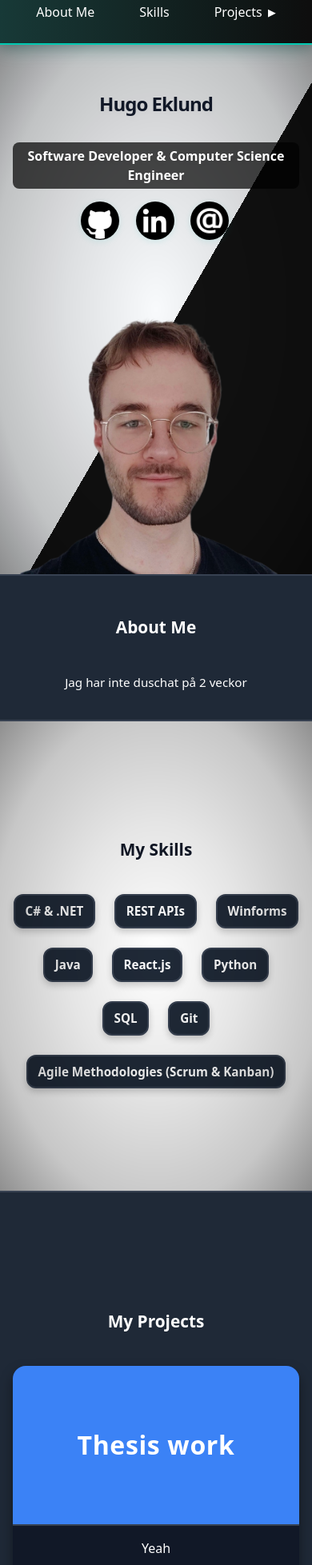
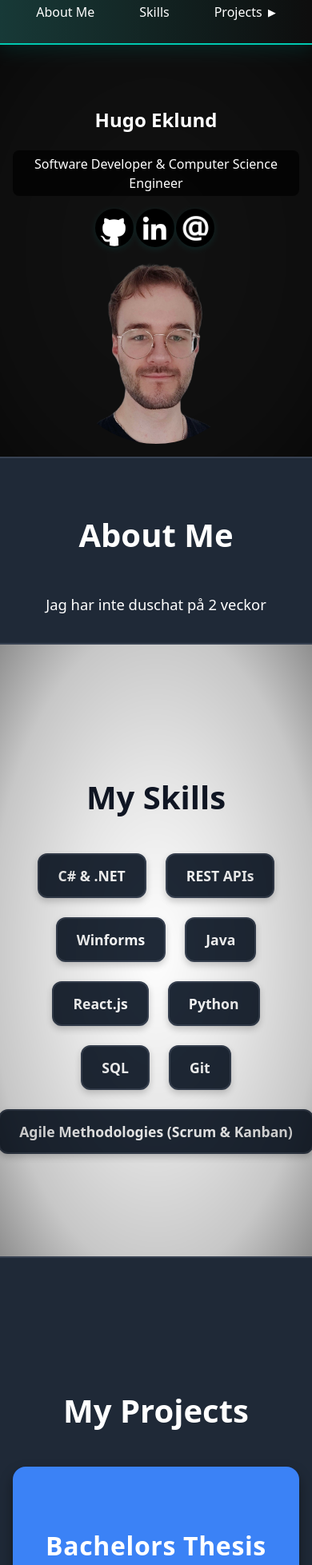
Before and after one commit to HugoEklund/PortfolioWeb, a React (Vite) app in the folder Frontend/: page / in a window 390 px wide. Shown: the part 40-1997 px from the top of the page at 80% size. Built offline with nearby package versions, Linux system fonts and the light colour scheme.

Commit message:
implementing projects

```diff
--- a/Frontend/src/App.css
+++ b/Frontend/src/App.css
@@ -95,116 +95,74 @@
 .hero-section {
     position: relative;
     background: none;
-    padding: 20rem 0 0 0;
+    padding: clamp(2.5rem, 8vw, 12rem) 0 0 0;
     display: flex;
     align-items: stretch;
     justify-content: center;
     overflow: hidden;
 }
-.hero-section::before {
-    content: '';
-    position: absolute;
-    top: 0; left: 0; bottom: 0; right: 0;
-    background: linear-gradient(120deg, #f8fafc 0% 54%, transparent 54% 100%);
-    z-index: 0;
-}
+
 .hero-content-wrapper {
-    position: relative;
     display: flex;
     flex-direction: row;
     align-items: flex-end;
     justify-content: space-between;
     width: 100%;
     max-width: 72rem;
+    min-height: clamp(400px, 50vh, 600px);
+    padding: clamp(1rem, 2vw, 2.5rem);
     z-index: 1;
-    min-height: 800px;
-    padding: 2.5rem 1.5rem 2.5rem 1.5rem;
     gap: 0;
 }
-.hero-text-content {
-    flex: 1 1 0;
-    display: flex;
-    flex-direction: column;
-    justify-content: center;
-    align-items: flex-start;
-    background: none;
-    padding: 1.5rem 1.5rem 1.5rem 0;
-    z-index: 2;
-    position: relative;
-    top: -2rem;
-}
-.hero-name {
-    color: var(--dark-grey-bg);
-    font-size: 2.7rem;
-    font-weight: 800;
-    margin-bottom: 1.1rem;
-    line-height: 1.2;
-    letter-spacing: -1px;
-    text-shadow: 0 2px 8px rgba(0,0,0,0.04);
-}
-.hero-title {
-    color: var(--dark-grey-bg);
-    font-size: 1.1rem;
-    font-weight: 600;
-    margin-bottom: 1.5rem;
-    text-shadow: 0 2px 8px rgba(0,0,0,0.04);
-}
-.social-icons {
-    margin-bottom: 3rem;
-    display: flex;
-    flex-direction: row;
-    gap: 1.1rem;
-    align-items: center;
-    justify-content: flex-start;
-}
+
 .hero-image-wrapper {
+    width: clamp(240px, 40vw, 500px);
+    max-width: 90vw;
     display: flex;
     align-items: flex-end;
-    justify-content: flex-end;
+    justify-content: center;
+    margin: 0 auto;
+    background: none;
     z-index: 2;
-    background: none;
-    padding-left: 2rem;
-    position: absolute;
-    left: 80%;
-    bottom: 0;
-    width: 800px;
+    overflow: visible;
+    position: relative;
 }
-.hero-content-wrapper {
-    position: relative;
-    display: flex;
-    flex-direction: row;
-    align-items: flex-end;
-    justify-content: space-between;
-    width: 100%;
-    max-width: 72rem;
-    z-index: 1;
-    min-height: 480px;
-    padding: 2.5rem 1.5rem 2.5rem 1.5rem;
-}
+
 .hero-image {
     width: 100%;
     height: auto;
-    object-fit: cover;
     display: block;
-    transition: transform 0.3s, opacity 0.3s;
+    object-fit: contain;
+    border-radius: 50%;
 }
 
-@media (max-width: 900px) {
+@media (max-width: 1200px) {
     .hero-content-wrapper {
-        position: relative;
-        display: flex;
         flex-direction: column;
         align-items: center;
         justify-content: flex-end;
+        min-height: 0;
+    }
+
+    .hero-text-content {
+        align-items: center;
+        text-align: center;
         width: 100%;
-        max-width: 72rem;
-        z-index: 1;
-        min-height: 480px;
-        padding: 2.5rem 1.5rem 2.5rem 1.5rem;
-        gap: 0;
     }
-    .hero-text-content {
-        top: 0;
+
+    .hero-title {
+        background: rgba(0,0,0,0.7);
+        color: #fff;
+        padding: 0.3rem 0.7rem;
+        border-radius: 0.5rem;
+        display: inline-block;
+        max-width: 95vw;
+        margin: 0 auto 1rem auto;
+        font-size: clamp(1rem, 3vw, 1.2rem);
+    }
+
+    .hero-name {
+        font-size: clamp(1.5rem, 5vw, 2.5rem);
     }
 }
 
@@ -483,72 +441,4 @@ a:focus-visible {
         padding: 0.75rem 1rem;
         font-size: 1rem;
     }
-    .hero-section {
-        padding: 2.5rem 0 0 0;
-        min-height: 0;
-    }
-    .hero-content-wrapper {
-        flex-direction: column;
-        align-items: center;
-        justify-content: flex-end;
-        min-height: 0;
-        padding: 0 0.5rem 0 0.5rem;
-        gap: 0;
-    }
-    .hero-text-content {
-        align-items: center;
-        padding: 0 0.5rem;
-        width: 100%;
-    }
-    .hero-name {
-        font-size: 1.5rem;
-        text-align: center;
-    }
-    .hero-title {
-        font-size: 1rem;
-        text-align: center;
-        margin-bottom: 1rem;
-        background: rgba(0,0,0,0.7);
-        color: #fff;
-        padding: 0.3rem 0.7rem;
-        border-radius: 0.5rem;
-        display: inline-block;
-        max-width: 95vw;
-        margin-left: auto;
-        margin-right: auto;
-    }
-    .hero-image-wrapper {
-        position: static;
-        left: unset;
-        bottom: unset;
-        width: 90vw;
-        max-width: 340px;
-        min-width: 0;
-        padding-left: 0;
-        margin: 1.5rem auto 0 auto;
-        justify-content: center;
-    }
-    .hero-image {
-        width: 100%;
-        max-width: 340px;
-        min-width: 0;
-        height: auto;
-        display: block;
-    }
-    .social-icons {
-        justify-content: center;
-    }
-    .section-heading {
-        font-size: 1.3rem;
-    }
-    .about-text {
-        font-size: 0.95rem;
-    }
-    .skill-item {
-        font-size: 0.95rem;
-        padding: 0.5rem 0.8rem;
-    }
-    .project-title {
-        font-size: 1.1rem;
-    }
 }
--- a/Frontend/src/App.jsx
+++ b/Frontend/src/App.jsx
@@ -1,6 +1,8 @@
 import React, { useRef, useState } from 'react';
 import './App.css';
-import ProjectPage from './ProjectPage';
+import ProjectsPage from './ProjectsPage';
+import { projects } from './ProjectsData';
+
 
 const App = () => {
     const aboutRef = useRef(null);
@@ -24,13 +26,13 @@ const App = () => {
 
     const [lastScroll, setLastScroll] = useState(null);
 
-    const openProjectPage = (projectId) => {
+    const openProjectsPage = (projectId) => {
         setLastScroll(window.scrollY);
         setActiveProject(projectId);
         setShowDropdown(false);
     };
 
-    const closeProjectPage = () => {
+    const closeProjectsPage = () => {
         setActiveProject(null);
         setTimeout(() => {
             if (lastScroll !== null) {
@@ -47,7 +49,7 @@ const App = () => {
         <>
             <div className="app-container">
                 {activeProject ? (
-                    <ProjectPage projectId={activeProject} onBack={closeProjectPage} />
+                    <ProjectsPage projectId={activeProject} onBack={closeProjectsPage} />
                 ) : (
                     <>
                         <header className="main-header">
@@ -90,9 +92,24 @@ const App = () => {
                                                 left: 0,
                                                 zIndex: 1001
                                             }}>
-                                                <li><button className="dropdown-item" style={{ width: '100%', background: 'none', border: 'none', textAlign: 'left', padding: '0.75em 1.5em', cursor: 'pointer' }} onClick={() => openProjectPage('project1')}>Thesis work</button></li>
-                                                <li><button className="dropdown-item" style={{ width: '100%', background: 'none', border: 'none', textAlign: 'left', padding: '0.75em 1.5em', cursor: 'pointer' }} onClick={() => openProjectPage('project2')}>Website</button></li>
-                                                <li><button className="dropdown-item" style={{ width: '100%', background: 'none', border: 'none', textAlign: 'left', padding: '0.75em 1.5em', cursor: 'pointer' }} onClick={() => openProjectPage('project3')}>temp</button></li>
+                                                {projects.map(project => (
+                                                    <li key={project.id}>
+                                                        <button
+                                                            className="dropdown-item"
+                                                            style={{
+                                                                width: '100%',
+                                                                background: 'none',
+                                                                border: 'none',
+                                                                textAlign: 'left',
+                                                                padding: '0.75em 1.5em',
+                                                                cursor: 'pointer'
+                                                            }}
+                                                            onClick={() => openProjectsPage(project.id)}
+                                                        >
+                                                            {project.name}
+                                                        </button>
+                                                    </li>
+                                                ))}
                                             </ul>
                                         )}
                                     </li>
@@ -161,33 +178,32 @@ const App = () => {
                                     My Projects
                                 </h2>
                                 <div className="projects-grid">
-                                    <div className="project-card">
-                                        <div className="project-image project-image-bg" style={{ background: '#3B82F6', display: 'flex', alignItems: 'center', justifyContent: 'center', height: '200px' }}>
-                                            <span className="project-image-title" style={{ color: '#fff', fontWeight: 700, fontSize: '2rem', letterSpacing: '0.02em' }}>Thesis work</span>
+                                    {projects.map(project => (
+                                        <div className="project-card" key={project.id}>
+                                            <div className="project-image project-image-bg"
+                                                style={{
+                                                    background: project.color,
+                                                    display: 'flex',
+                                                    alignItems: 'center',
+                                                    justifyContent: 'center',
+                                                    height: '200px'
+                                                }}>
+                                                <span className="project-image-title"
+                                                    style={{
+                                                        color: '#fff',
+                                                        fontWeight: 700,
+                                                        fontSize: '2rem',
+                                                        letterSpacing: '0.02em'
+                                                    }}>
+                                                    {project.name}
+                                                </span>
                                             </div>
-                                        <p className="project-description">Yeah</p>
-                                        <button className="project-link" onClick={() => openProjectPage('project1')}>
+                                            <p className="project-description">{project.description}</p>
+                                            <button className="project-link" onClick={() => openProjectsPage(project.id)}>
                                                 View Project &rarr;
                                             </button>
                                         </div>
-                                    <div className="project-card">
-                                        <div className="project-image project-image-bg" style={{ background: '#10B981', display: 'flex', alignItems: 'center', justifyContent: 'center', height: '200px' }}>
-                                            <span className="project-image-title" style={{ color: '#fff', fontWeight: 700, fontSize: '2rem', letterSpacing: '0.02em' }}>Website</span>
-                                        </div>
-                                        <p className="project-description">This website lol</p>
-                                        <button className="project-link" onClick={() => openProjectPage('project2')}>
-                                            View Project &rarr;
-                                        </button>
-                                    </div>
-                                    <div className="project-card">
-                                        <div className="project-image project-image-bg" style={{ background: '#8B5CF6', display: 'flex', alignItems: 'center', justifyContent: 'center', height: '200px' }}>
-                                            <span className="project-image-title" style={{ color: '#fff', fontWeight: 700, fontSize: '2rem', letterSpacing: '0.02em' }}>temp</span>
-                                        </div>
-                                        <p className="project-description">temp</p>
-                                        <button className="project-link" onClick={() => openProjectPage('project3')}>
-                                            View Project &rarr;
-                                        </button>
-                                    </div>
+                                    ))}
                                 </div>
                             </div>
                         </section>
@@ -198,7 +214,7 @@ const App = () => {
                                     className="to-top-arrow"
                                     onClick={() => window.scrollTo({ top: 0, behavior: 'smooth' })}
                                 >
-                                    <img src="/assets/arrow.svg" alt="arrow" style={{ transform: 'rotate(180deg)', width: '50px', height: '50px', display: 'block', margin: '0 auto' }}/>
+                                    <img src="/assets/arrow.svg" alt="arrow" style={{ transform: 'rotate(180deg)', width: '50px', height: '50px', display: 'block', margin: '0 auto' }} />
                                 </button>
                                 <span style={{ display: 'block', fontSize: '1.1rem', color: '#fff', marginTop: '0.1em', letterSpacing: '0.02em' }}>To the top</span>
                                 <p style={{ marginTop: '2rem' }}>&copy; {new Date().getFullYear()} Hugo Eklund. All rights reserved.</p>
--- a/Frontend/src/ProjectPage.jsx
+++ /dev/null
@@ -1,34 +0,0 @@
-import React from 'react';
-
-const projectData = {
-    project1: {
-        title: 'Thesis work',
-        description: 'temp description',
-        details: 'temp details'
-    },
-    project2: {
-        title: 'Website',
-        description: 'temp description',
-        details: 'temp details'
-    },
-    project3: {
-        title: 'temp',
-        description: 'temp description',
-        details: 'temp details'
-    }
-};
-
-const ProjectPage = ({ projectId, onBack }) => {
-    const project = projectData[projectId];
-    if (!project) return <div style={{ color: 'white', padding: '2rem' }}>Project not found.</div>;
-    return (
-        <div className="project-page-container" style={{ color: 'white', padding: '2rem', maxWidth: '700px', margin: '0 auto' }}>
-            <button onClick={onBack} style={{ marginBottom: '2rem' }}>&larr; Back</button>
-            <h1 style={{ color: 'var(--accent-main)' }}>{project.title}</h1>
-            <p style={{ fontSize: '1.2rem', marginBottom: '1.5rem' }}>{project.description}</p>
-            <div style={{ color: 'var(--light-grey-text)' }}>{project.details}</div>
-        </div>
-    );
-};
-
-export default ProjectPage;
--- /dev/null
+++ b/Frontend/src/ProjectsData.jsx
@@ -0,0 +1,43 @@
+export const projects = [
+    {
+        id: 'project1',
+        name: 'Bachelors Thesis',
+        color: '#3B82F6',
+        description: 'Test-driven development of an audio classification program.',
+        details: `
+            The purpose of this thesis was to develop a program for real-time audio classification
+            and to investigate performance differences between running the program on an edge
+            device versus on a server.
+
+            Two software variants were developed where PyAudio was used for audio input and
+            the classification model "YAMNet" was used for audio processing. The programs
+            were deployed to two different network speakers from Axis.
+
+            Performance measurements were conducted focusing on CPU usage, memory consumption,
+            response times, and classification accuracy. Custom made audio files containing
+            background noise and distinct audio events were created and utilized when testing
+            the programs.
+
+            The results show that audio classification at the edge was feasible despite limited
+            resources while server-based classification offered greater potential for hardware
+            scalability and upgrades. However, classification results were negatively impacted
+            by limitations in the YAMNet model, particularly for sound events underrepresented
+            in its training data. Differences in response times and hardware load between the
+            edge- and server-based approaches were found to be negligible.
+        `.trim()
+    },
+    {
+        id: 'project2',
+        name: 'Portfolio',
+        color: '#10B981',
+        description: 'The fullstack development of this website.',
+        details: 'temp details'
+    },
+    {
+        id: 'project3',
+        name: 'Monogame Shooter',
+        color: '#8B5CF6',
+        description: 'A 2D endless runner built in C# using Monogame.',
+        details: 'temp details'
+    }
+];
--- /dev/null
+++ b/Frontend/src/ProjectsPage.jsx
@@ -0,0 +1,19 @@
+import React from 'react';
+import { projects } from './ProjectsData';
+
+const ProjectsPage = ({ projectId, onBack }) => {
+    const project = projects.find(p => p.id === projectId);
+
+    if (!project) return <div style={{ color: 'white', padding: '2rem' }}>Project not found.</div>;
+
+    return (
+        <div className="project-page-container" style={{ color: 'white', padding: '2rem', maxWidth: '700px', margin: '0 auto' }}>
+            <button onClick={onBack} style={{ marginBottom: '2rem' }}>&larr; Back</button>
+            <h1 style={{ color: 'var(--accent-main)' }}>{project.name}</h1>
+            <p style={{ fontSize: '1.2rem', marginBottom: '1.5rem' }}>{project.description}</p>
+            <div style={{ color: 'var(--light-grey-text)' }}>{project.details}</div>
+        </div>
+    );
+};
+
+export default ProjectsPage;
```
Lines whose indentation alone changed are shown as unchanged.
